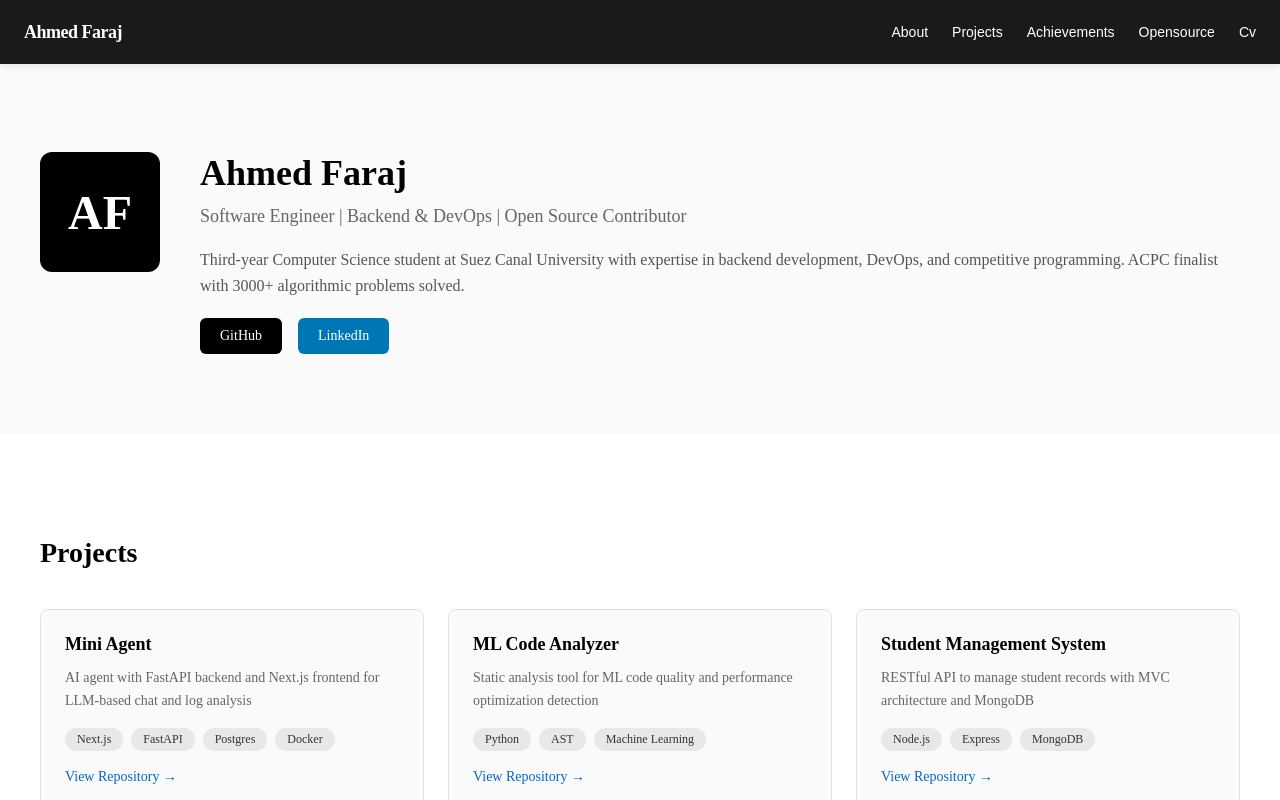
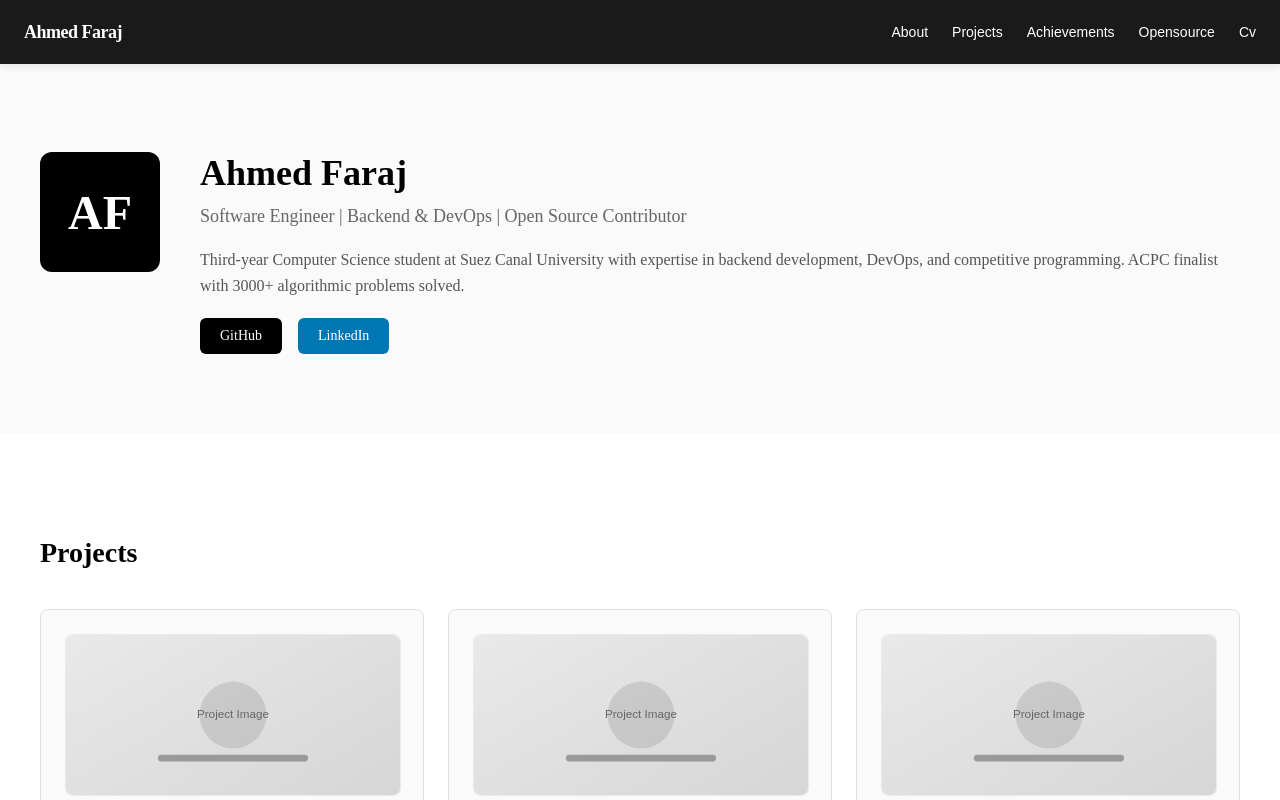
Before and after one commit to Ahmad-Faraj/portfolio, a React (Vite) app: page / in a window 1280 px wide. Shown: the top 800 px of the page. Built offline with nearby package versions, Linux system fonts and the light colour scheme.

Commit message:
Add placeholder image and render images in project cards

```diff
--- a/app.tsx
+++ b/app.tsx
@@ -137,31 +137,36 @@ export default function Portfolio() {
                                     title: 'Mini Agent',
                                     description: 'AI agent with FastAPI backend and Next.js frontend for LLM-based chat and log analysis',
                                     tech: ['Next.js', 'FastAPI', 'Postgres', 'Docker'],
-                                    repo: 'https://github.com/Ahmad-Faraj/mini-agent'
+                                    repo: 'https://github.com/Ahmad-Faraj/mini-agent',
+                                    image: '/placeholder.svg'
                                 },
                                 {
                                     title: 'ML Code Analyzer',
                                     description: 'Static analysis tool for ML code quality and performance optimization detection',
                                     tech: ['Python', 'AST', 'Machine Learning'],
-                                    repo: 'https://github.com/Ahmad-Faraj/ml-code-analyzer'
+                                    repo: 'https://github.com/Ahmad-Faraj/ml-code-analyzer',
+                                    image: '/placeholder.svg'
                                 },
                                 {
                                     title: 'Student Management System',
                                     description: 'RESTful API to manage student records with MVC architecture and MongoDB',
                                     tech: ['Node.js', 'Express', 'MongoDB'],
-                                    repo: 'https://github.com/Ahmad-Faraj/student-doctor-api'
+                                    repo: 'https://github.com/Ahmad-Faraj/student-doctor-api',
+                                    image: '/placeholder.svg'
                                 },
                                 {
                                     title: 'Jack OS',
                                     description: 'Operating system for a 16-bit Hack CPU with file I/O and system calls',
                                     tech: ['HDL', 'Jack', 'VM'],
-                                    repo: 'https://github.com/Ahmad-Faraj/jack-os'
+                                    repo: 'https://github.com/Ahmad-Faraj/jack-os',
+                                    image: '/placeholder.svg'
                                 },
                                 {
                                     title: 'Lox Interpreter',
                                     description: 'Recursive-descent interpreter on the JVM with lexical scoping and closures',
                                     tech: ['Java', 'JVM', 'Make'],
-                                    repo: 'https://github.com/Ahmad-Faraj/jlox'
+                                    repo: 'https://github.com/Ahmad-Faraj/jlox',
+                                    image: '/placeholder.svg'
                                 }
                             ].map((project, idx) => (
                                 <div
@@ -183,6 +188,9 @@ export default function Portfolio() {
                                         e.currentTarget.style.boxShadow = 'none'
                                     }}
                                 >
+                                    <div style={{ width: '100%', height: '160px', borderRadius: '8px', overflow: 'hidden', backgroundColor: 'white', marginBottom: '12px', border: '1px solid #eaeaea' }}>
+                                        <img src={project.image} alt={`${project.title} cover`} style={{ width: '100%', height: '100%', objectFit: 'cover', display: 'block' }} />
+                                    </div>
                                     <h3 style={{ margin: '0 0 12px 0', fontSize: '18px', fontWeight: 600 }}>
                                         {project.title}
                                     </h3>
```
Also changed, not shown: public/placeholder.svg (added).
